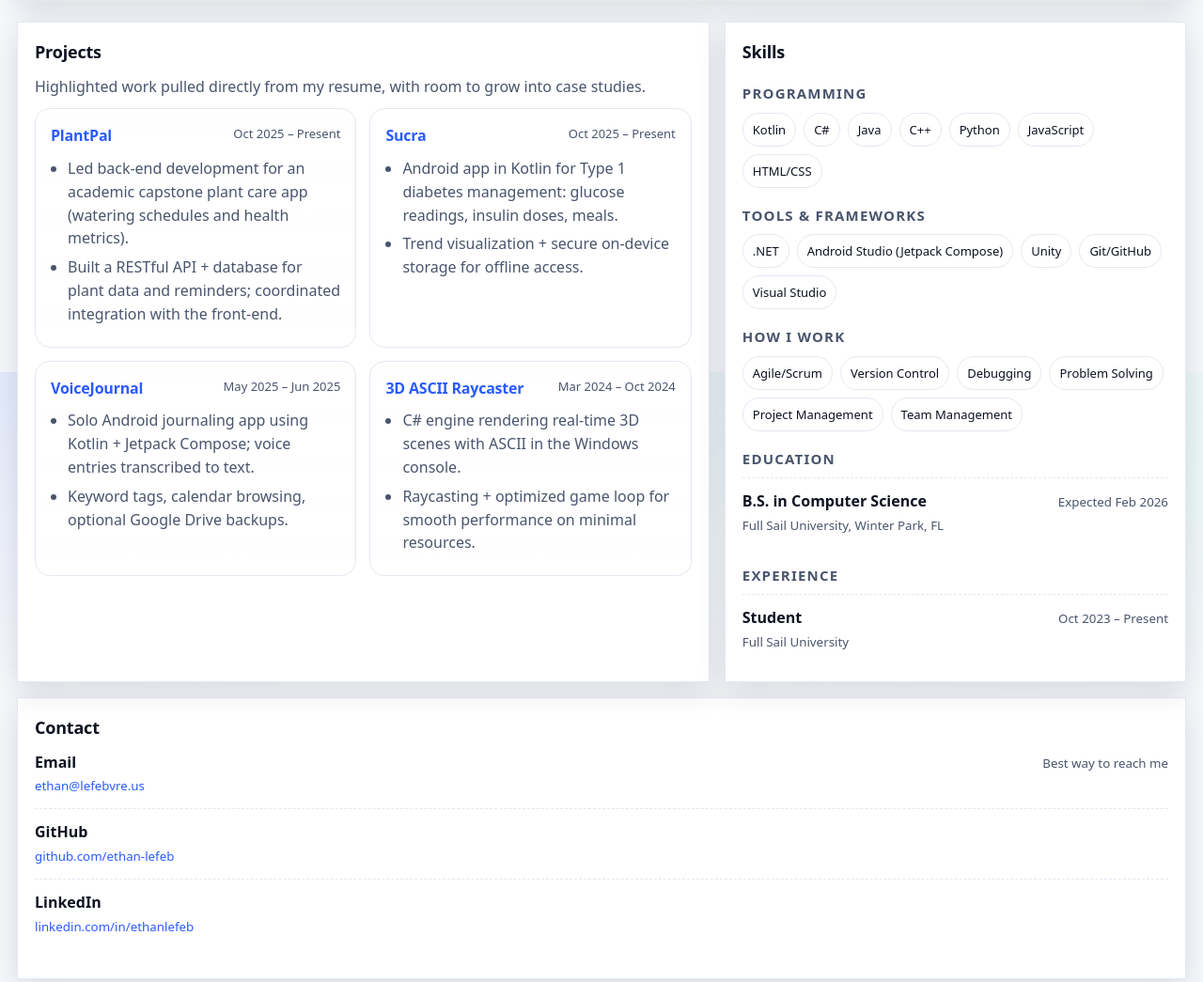
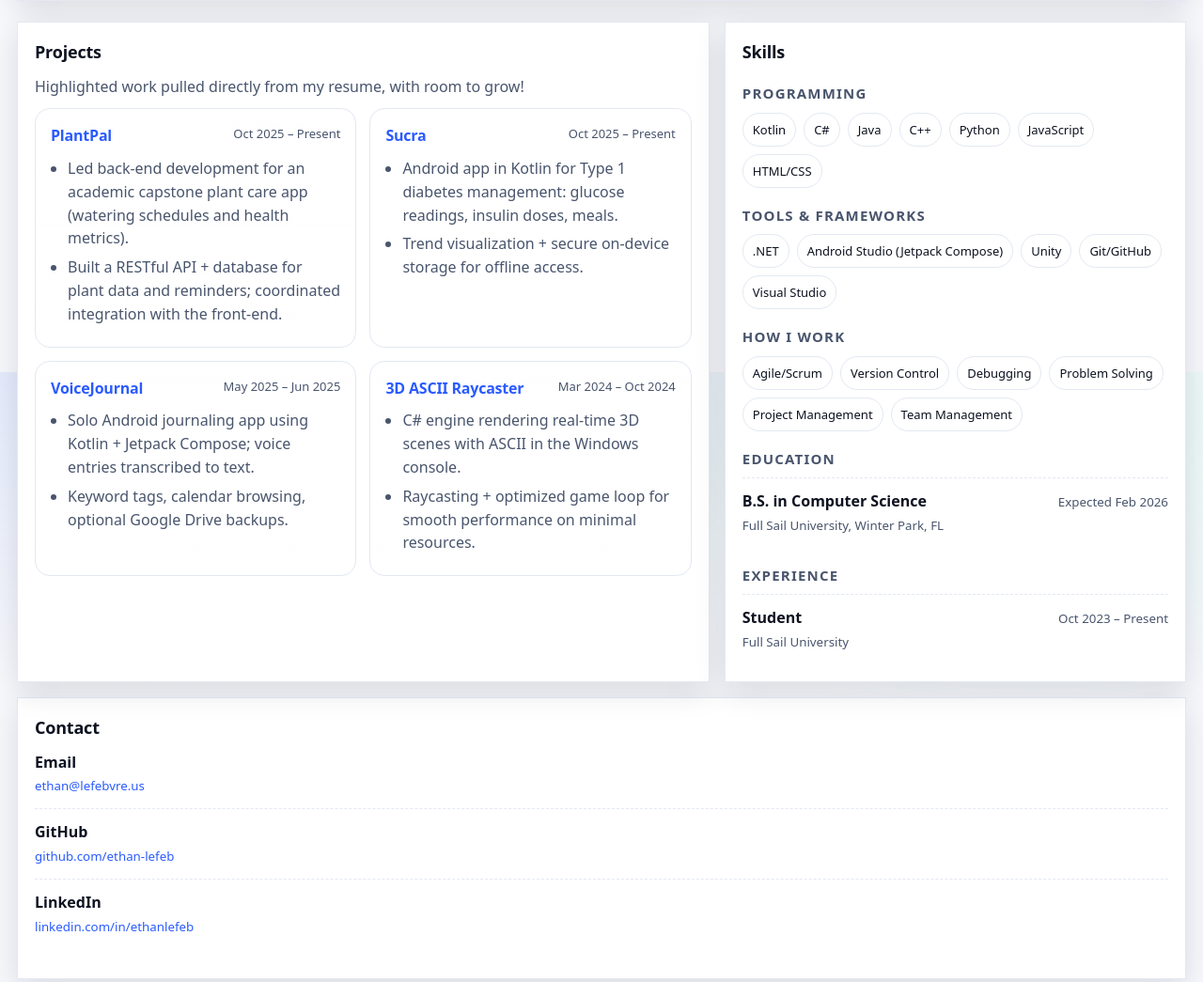
Before and after one commit to ethan-lefeb/ethanfolio, a plain HTML site: page index.html in a window 1280 px wide. Shown: the part 404-1449 px from the top of the page at 94% size. Drawn offline with Linux system fonts and the light colour scheme.

Commit message:
Update index.html

```diff
--- a/index.html
+++ b/index.html
@@ -45,7 +45,7 @@
     <div class="grid">
       <section class="card" id="projects">
         <h2>Projects</h2>
-        <p>Highlighted work pulled directly from my resume, with room to grow into case studies.</p>
+        <p>Highlighted work pulled directly from my resume, with room to grow!</p>
 
         <div class="projects">
           <article class="project">
@@ -159,7 +159,6 @@
       <h2>Contact</h2>
       <div class="kv">
         <div><b>Email</b><br/><small><a href="mailto:ethan@lefebvre.us">ethan@lefebvre.us</a></small></div>
-        <div><small>Best way to reach me</small></div>
       </div>
       <div class="kv">
         <div><b>GitHub</b><br/><small><a href="https://github.com/ethan-lefeb" target="_blank" rel="noopener">github.com/ethan-lefeb</a></small></div>
```
